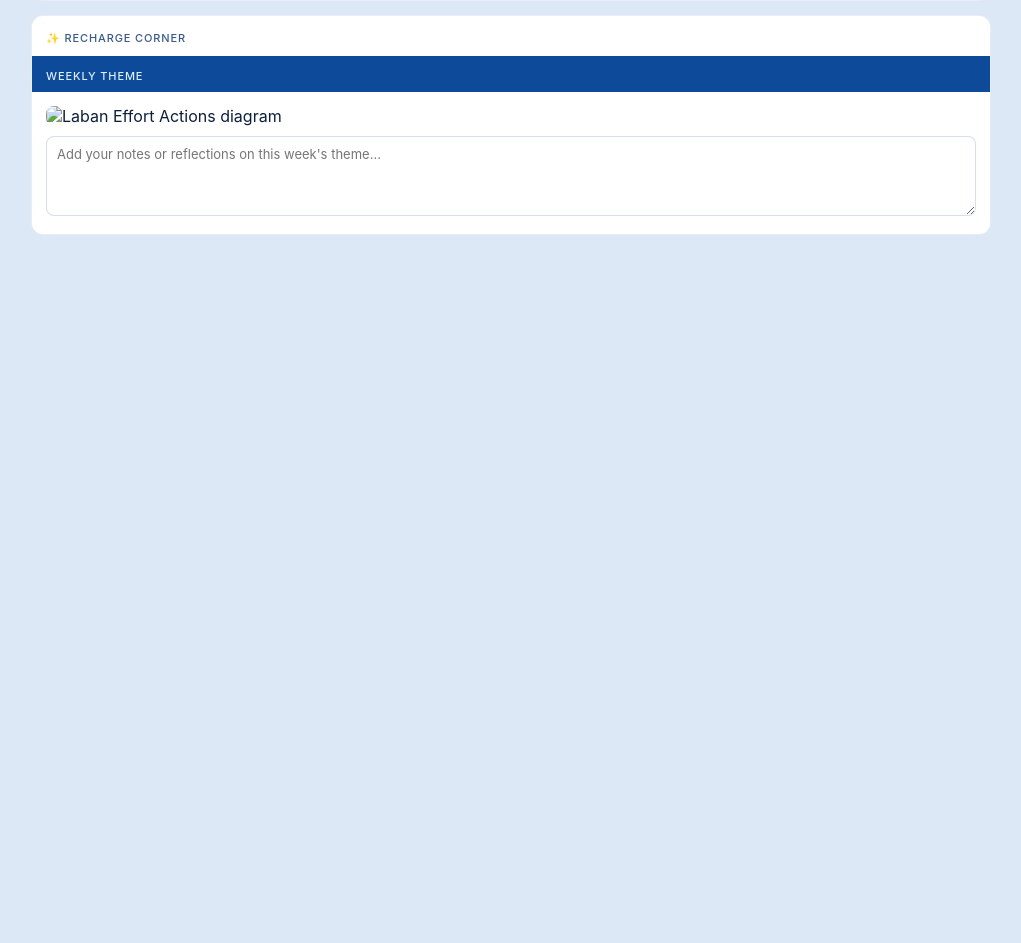
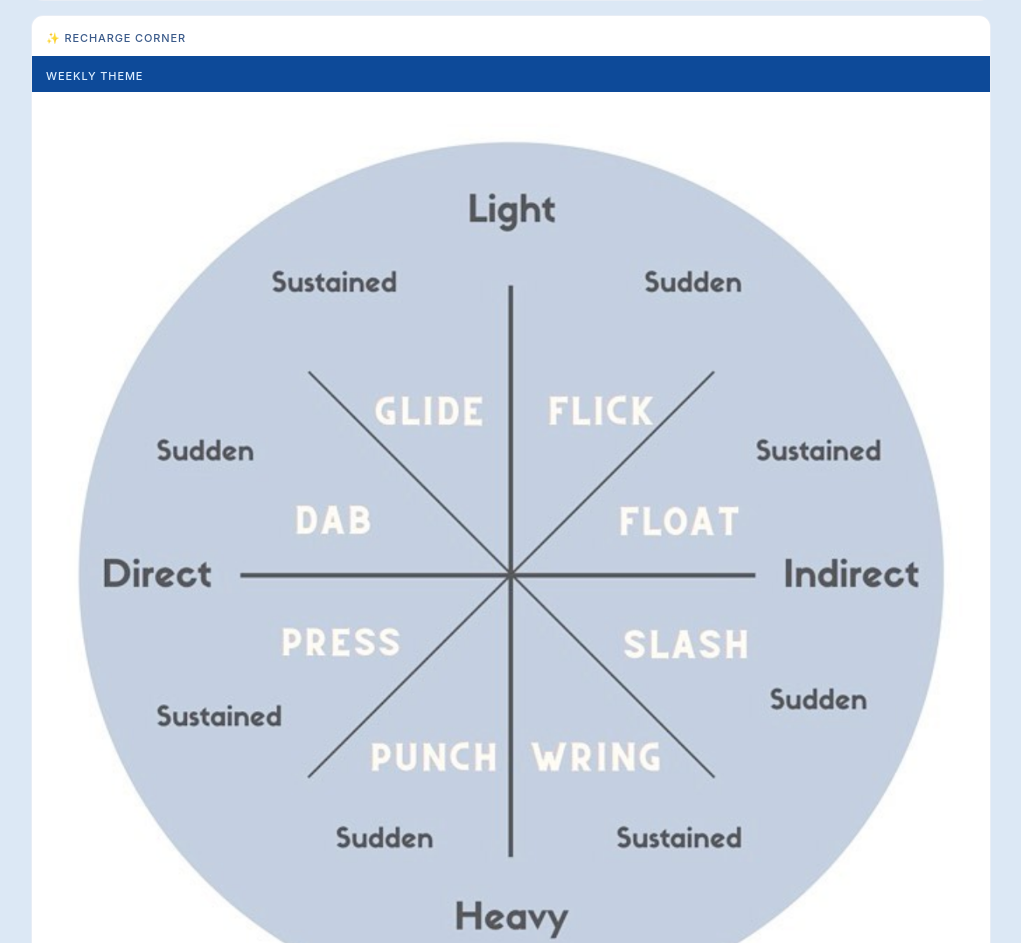
Before and after one commit to kitkatkitschy/Command-Center, a plain HTML site: page index.html in a window 1280 px wide. Shown: the part 3083-4026 px from the top of the page, without its empty margins (129-1150 px from the left). Before the commit the page ends 3350 px from the top, so only its background shows below. Drawn offline with Linux system fonts and the light colour scheme.

Commit message:
Update index.html

```diff
--- a/index.html
+++ b/index.html
@@ -300,7 +300,7 @@
         <span style="font-size:11px;font-weight:500;text-transform:uppercase;letter-spacing:0.08em;color:#ddeeff;">Weekly Theme</span>
       </div>
       <div style="padding:0 14px 14px;">
-        <img src="nwiLuCiTdukT5I1ZSbYq_Screen_Shot_2021-08-15_at_7_07_13_PM.png"
+        <img src="fj.png"
              style="width:100%;display:block;border-radius:var(--radius-md);" alt="Laban Effort Actions diagram" />
         <textarea placeholder="Add your notes or reflections on this week's theme…"
           style="width:100%;margin-top:10px;padding:9px 10px;font-size:13px;font-family:var(--font-sans);
```
